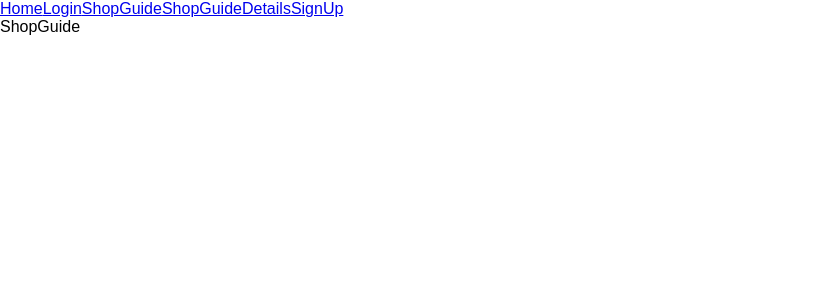
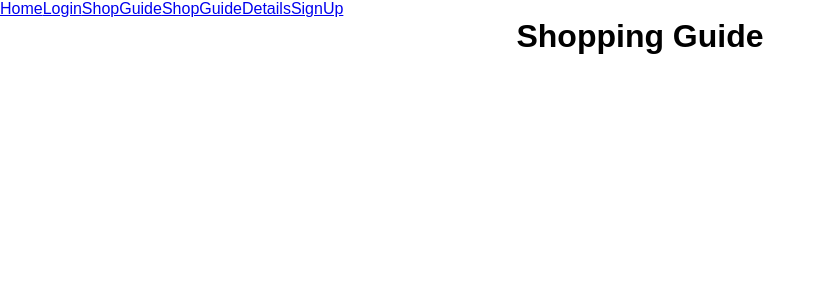
Before and after one commit to heerachoi/save-duck, a React (Create React App) app: page /shopguide in a window 1280 px wide. Shown: the top 300 px of the page, without its empty margins (0-826 px from the left). Built offline with nearby package versions, Linux system fonts and the light colour scheme.

Commit message:
ShopGuide Header 수정 후 테스트

```diff
--- a/package.json
+++ b/package.json
@@ -12,6 +12,8 @@
     "react-redux": "^8.0.5",
     "react-router-dom": "^6.5.0",
     "react-scripts": "5.0.1",
+    "redux": "^4.2.0",
+    "redux-thunk": "^2.4.2",
     "styled-components": "^5.3.6",
     "web-vitals": "^2.1.4"
   },
--- a/src/pages/ShopGuide.jsx
+++ b/src/pages/ShopGuide.jsx
@@ -1,5 +1,35 @@
+import styled from "styled-components";
+
 const ShopGuide = () => {
-  return <div>ShopGuide</div>;
+  return (
+    <StShopGuideContainer>
+      <StShopGuideHeader>
+        <StShopGuideHeaderLeft>
+          <h1> Shopping Guide</h1>
+        </StShopGuideHeaderLeft>
+      </StShopGuideHeader>
+    </StShopGuideContainer>
+
+
+  )
 };
 
+const StShopGuideContainer = styled.div`
+  width: 100%;
+  height: 100%;
+  background-color: #fff;
+  display: flex;
+  flex-direction: column;
+  align-items: center;
+  justify-content: center;
+`;
+
+const StShopGuideHeader = styled.div`
+  color: black;
+  font-size: 1rem;
+  `;
+
+const StShopGuideHeaderLeft = styled.div`
+  `;
+
 export default ShopGuide;
```
Also changed, not shown: 1 other file (tests, documents, lock files or other folders).
